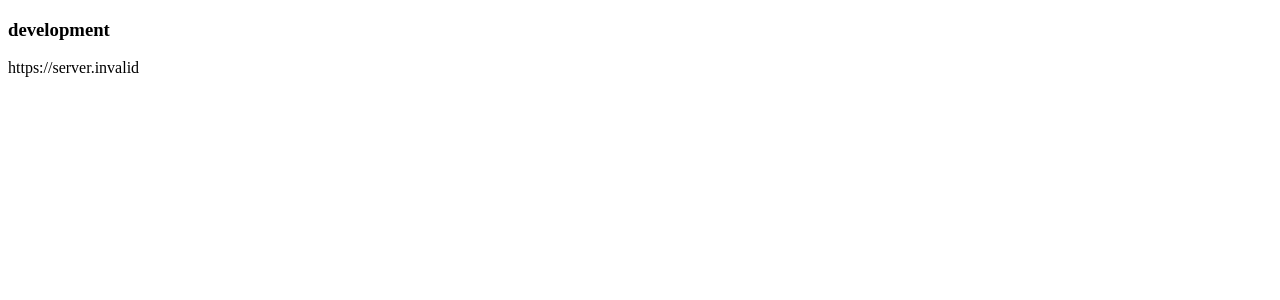
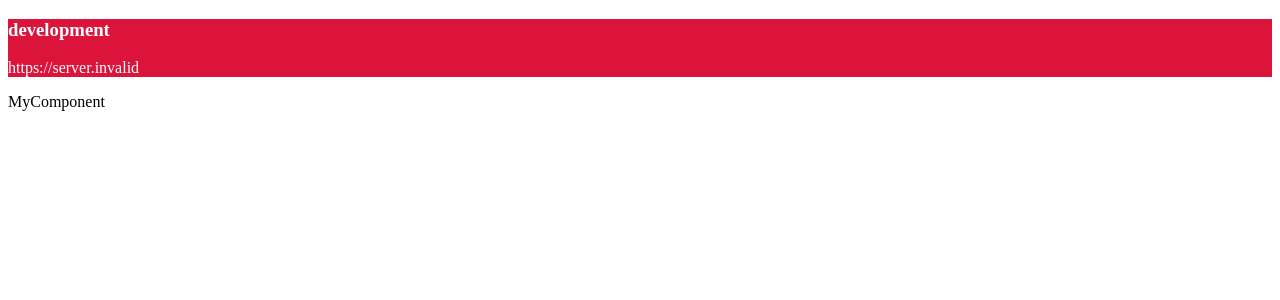
Before and after one commit to emirxmertoglu/react-working-space, a React (Create React App) app in the folder first-react-app/: page / in a window 1280 px wide. Shown: the top 300 px of the page. Built offline with nearby package versions, Linux system fonts and the light colour scheme; no server answers.

Commit message:
module css

```diff
--- a/first-react-app/src/App.js
+++ b/first-react-app/src/App.js
@@ -1,8 +1,11 @@
 import logo from "./logo.svg";
+import MyComponent from "./MyComponent";
+import styles from "./App.module.css";
 
 function App() {
   return (
-    <div>
+    <>
+      <div className={styles.test}>
         <h3>{process.env.NODE_ENV}</h3>
         <p>{process.env.REACT_APP_API_URL}</p>
         {process.env.NODE_ENV === "production" && (
@@ -12,6 +15,9 @@ function App() {
           </>
         )}
       </div>
+
+      <MyComponent />
+    </>
   );
 }
 
--- /dev/null
+++ b/first-react-app/src/App.module.css
@@ -0,0 +1,4 @@
+.test {
+  background-color: crimson;
+  color: white;
+}
--- /dev/null
+++ b/first-react-app/src/MyComponent.js
@@ -0,0 +1,7 @@
+import React from "react";
+
+function MyComponent() {
+  return <div className="test">MyComponent</div>;
+}
+
+export default MyComponent;
```
Lines whose indentation alone changed are shown as unchanged.
